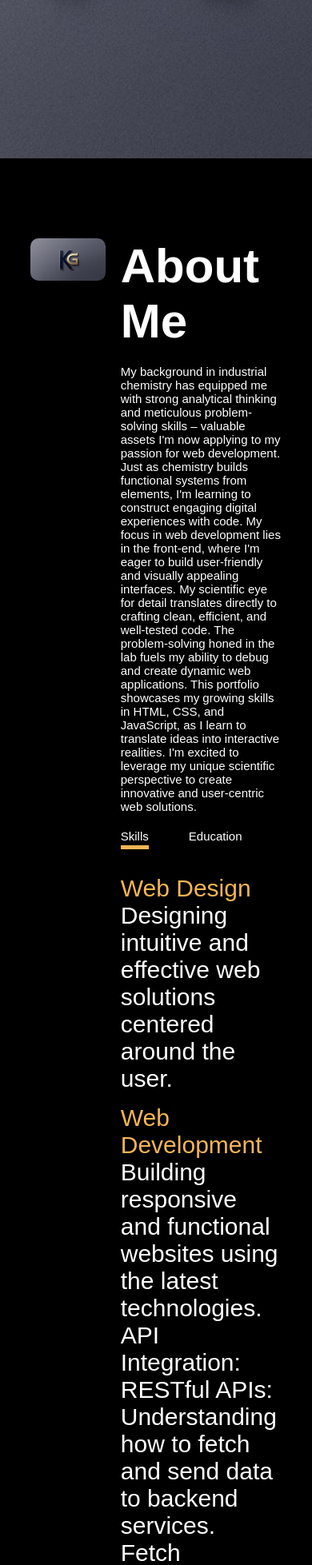
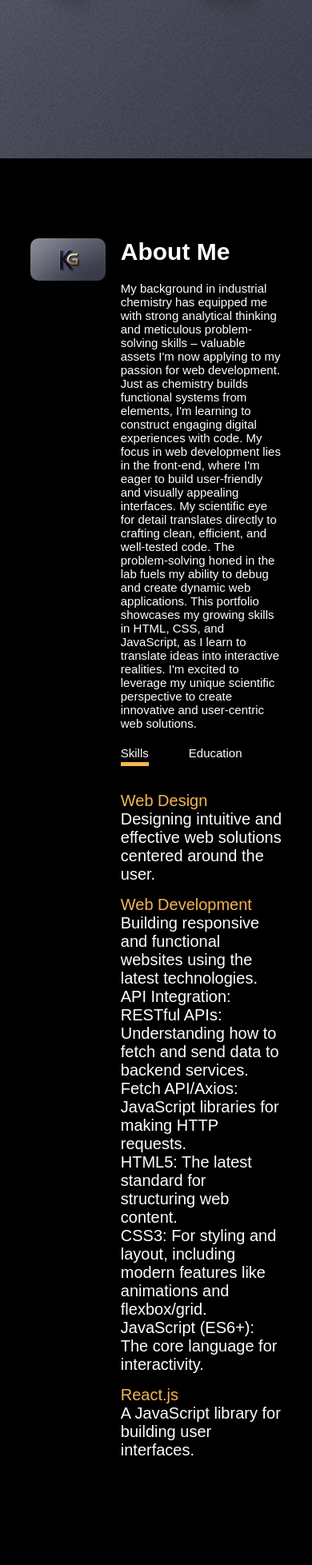
Before and after one commit to Deeja-ish/project, a plain HTML site: page index.html in a window 390 px wide. Shown: the part 646-2603 px from the top of the page at 80% size. Drawn offline with Linux system fonts and the light colour scheme; a web font is replaced by a local one.

Commit message:
add more responsive data

```diff
--- a/style.css
+++ b/style.css
@@ -390,6 +390,22 @@ nav .icon{
 
     .aboutme-col-2  p{
     font-size:15px;
+    }
 
+    .copyright{
+    font-size: 20px;
+    padding: 20px;
+    }
+
+    h2{
+        font-size: 20px;
+    }
+
+    .aboutme-col-2 h2{
+    font-size: 30px;
+   }
+
+   .tab-contents{
+    font-size: 20px;
 }
 };
```
